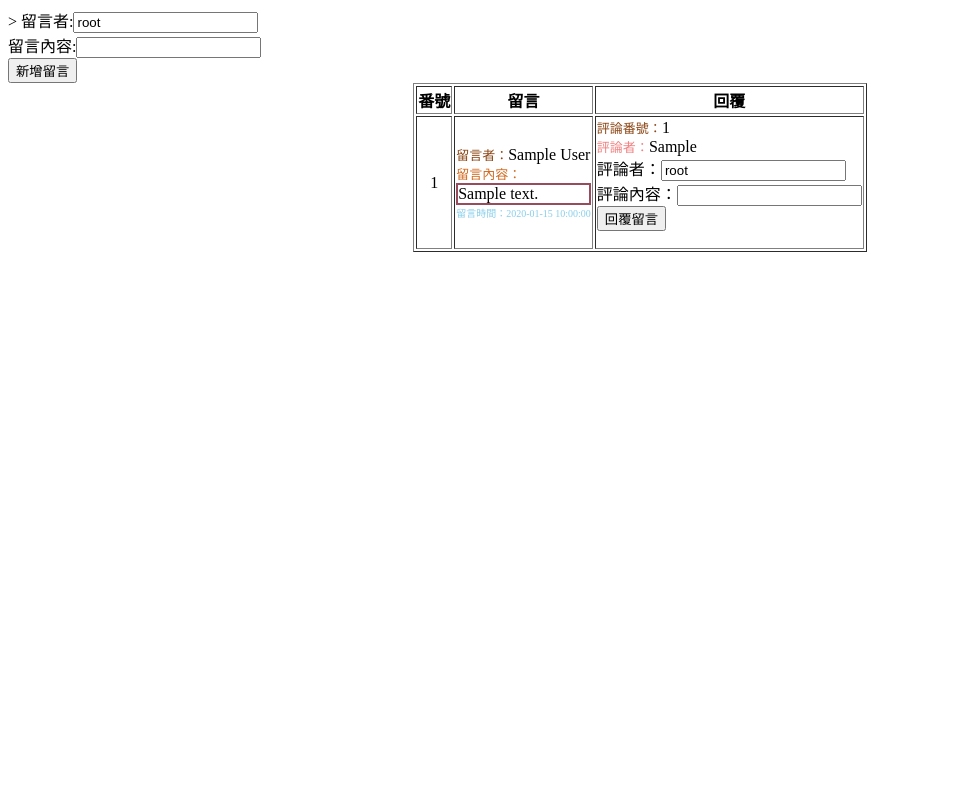
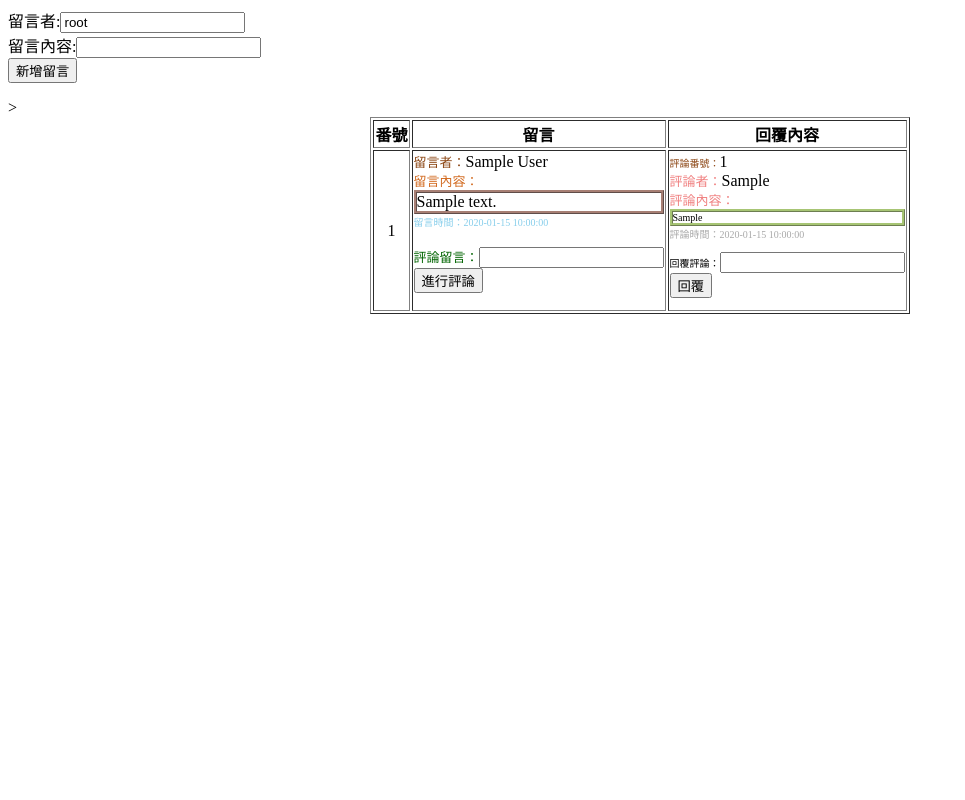
Before and after one commit to Shiva1010/sboard, a PHP site: page /board.php in a window 1280 px wide. Shown: the whole page, without its empty margins (0-965 px from the left). Run offline with PHP 8.4, Linux system fonts and the light colour scheme; tables that the repository leaves empty or names only in its code hold one stand-in row (values such as "Sample post").

Commit message:
feat: 畫面-新增回覆評論欄位

```diff
--- a/board.php
+++ b/board.php
@@ -22,12 +22,24 @@ $callboards = $conn->query($boards_desc);
 <body>
 
 
+<form action = "newboard.php" method="POST">
+
+    留言者:<input type="text" name="author" value= "<?=$user;?>" id="author"><br>
+    留言內容:<input type="text" name="contect" id="contect"><br>
+    <input type="submit" name="submit" value="新增留言"><br>
+
+
+    <!--要回覆的文章編號，可用 hidden 處理-->
+    <!-- <input type="hidden" name=$_POST['id']>-->
+
+</form>
+
 <table border="1" align = "center">
 
     <tr>
         <th>番號</th>
         <th>留言</th>
-        <th>回覆</th>
+        <th>回覆內容</th>
     </tr>
 
 <!--<form action = "look.php" method="GET">-->
@@ -44,88 +56,52 @@ foreach ($callboards as $end){
     echo  "<td>
             <div><font size='2' color='#8b4513'>留言者：</font>{$end['author']}</div>
             <div><font size='2' color='#d2691e'>留言內容：</font>
-            <div style='border:2px #984B5c solid'>{$end['content']}</div>
+            <div style='border:3px #98685cd8 ridge'>{$end['content']}</div>
             <div><font size='1' color='#87ceeb'>留言時間：{$end['create_time']}</font></div>
+            <br>
+            <form action = 'msg.php' method= 'POST'>
+            <input type = 'hidden' name='board_id' value='{$end['id']}'>
+            <input type = 'hidden' name='msg_user' value=$user >
+            <div><font size='2' color='#006400'>評論留言：</font><input type='text' name='msg'></div>
+            <div><input type='submit' name='submit' value='進行評論'></div>
+            </form>
             </td>>";
-//    $msg_end['boards_id']
-//    foreach ($callmsgs as $msg_end) {
+
     $msgs_desc = "SELECT * FROM msgs ORDER  BY id DESC";
-
-
-    //    $callboards = $conn->query($boards_desc);
     $callmsgs = $conn->query($msgs_desc);
 
 
         foreach ($callmsgs as $msg_end) {
+
             if($end['id'] != $msg_end['boards_id']){
-//            echo $end['id'] .'hello';
-//            var_dump($msg_end.'<br>');
                 continue;
             }
             echo "<td>
-            <div><font size='2' color='#8b4513'>評論番號：</font>{$msg_end['boards_id']}</div>
+                <div><font size='1' color='#8b4513'>評論番號：</font>{$msg_end['boards_id']}</div>
                 <div><font size='2' color='#f08080'>評論者：</font>{$msg_end['msg_user']}</div>
-            <form action = 'msg.php' method= 'POST'>
-            <input type = 'hidden' name='board_id' value='{$end['id']}'>
-            <div>評論者：<input type='text' name='msg_user' value= $user></div>
-            <div>評論內容：<input type='text' name='msg' id='msg'></div>
-            <div><input type='submit' name='submit' value='回覆留言'></div>
+                <div><font size='2' color='#f08080'>評論內容：</font></div>
+                <div style='border:3px #98bb5cd8 ridge'><font size='1'>{$msg_end['msg']}</div>
+                <div><font size='1' color='#a9a9a9'>評論時間：{$msg_end['create_time']}</font></div>
+                <br>
+                <form action = 'remsg.php' method = 'POST'>
+                <input type= 'hidden' name= 'board_id' value='{$msg_end['boards_id']}'>
+                <input type= 'hidden' name= 'msg_id' value ='{$msg_end['id']}'>
+                <input type= 'hidden' name= 'remsg_user' value = $user>
+                <div>回覆評論：<input type= 'text' name= 'remsg'></div>
+                <div><input type='submit' name='submit' value='回覆'></div>
                 </form>
                </td>";
 
+
+
         }
-//    echo  "<td><input type='submit' name='submit' value='回覆留言'></td>";
+
     echo  "</tr>";
 
-//    print $end['author'];
-//    print $end['content'];
 }
 
 
 ?>
 
-
-
-<form action = "newboard.php" method="POST">
-
-    留言者:<input type="text" name="author" value= "<?=$user;?>" id="author"><br>
-    留言內容:<input type="text" name="contect" id="contect"><br>
-    <input type="submit" name="submit" value="新增留言"><br>
-
-
-<!--要回覆的文章編號，可用 hidden 處理-->
-<!-- <input type="hidden" name=$_POST['id']>-->
-
-</form>
-
-
 </body>
 </html>
-
-
-
-<?php
-//
-//while ($row_board = $callboards->fetch(PDO::FETCH_ASSOC)){
-//
-//
-//
-////include "conn.php";
-////
-////if(isset($_POST["submit"]))
-////{
-////    $sql="INSERT INTO boards(id,author,content,create_time,good)
-////            VALUES( NULL,'$_POST[author]','$_POST[contect]',now(),0)";
-////    mysqli_query($sql);
-////
-////    echo "新增留言成功";
-////
-////    $url = "board.php";
-////    echo "<script language='javascript' type='text/javascript'>";
-////    echo "window.location.href='$url'";
-////    echo "</script>";
-//
-////}
-////
-////
-////?>
```
Lines whose indentation alone changed are shown as unchanged.
